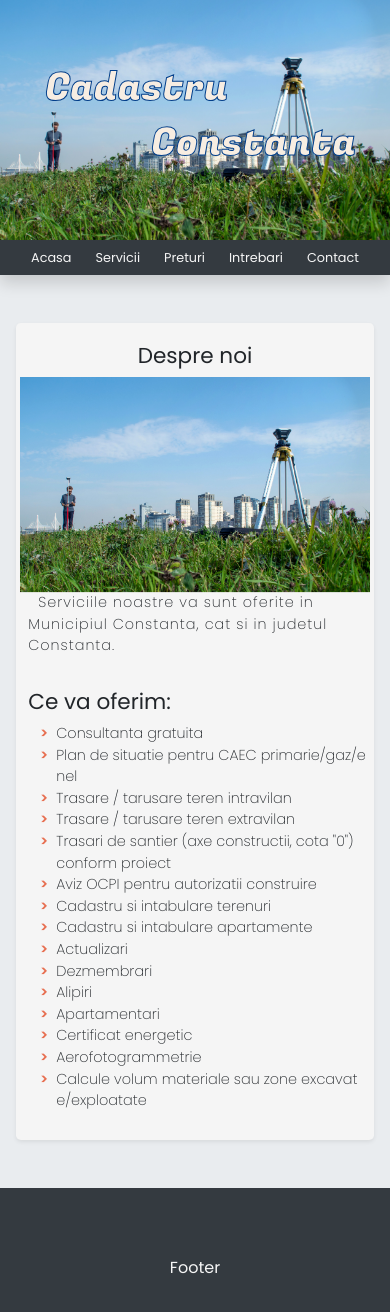
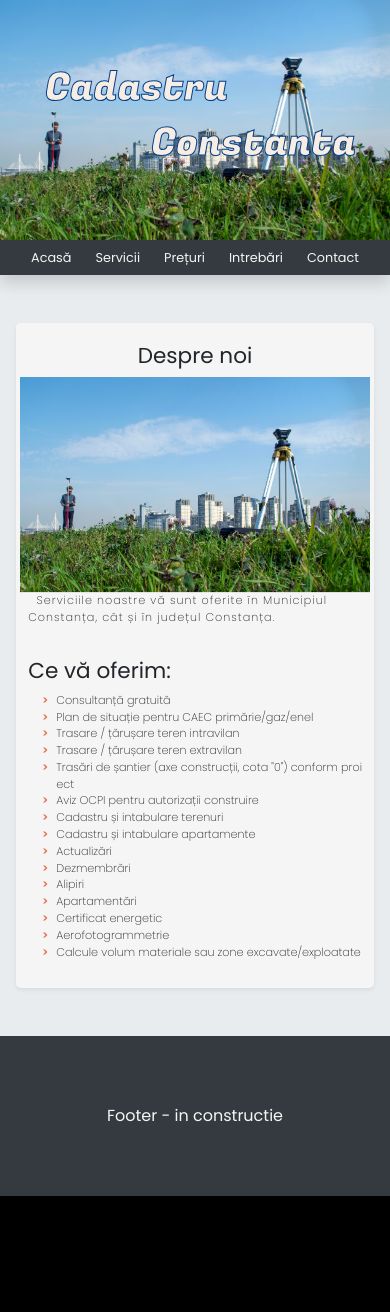
Before and after one commit to MocanuAlinD/cadastru, a Next.js app: page / in a window 390 px wide. Shown: the top 1312 px of the page. After the commit the page ends 1196 px from the top, so only its background shows below. Built offline with nearby package versions, Linux system fonts and the light colour scheme.

Commit message:
Minor changes here and there

```diff
--- a/components/Footer.js
+++ b/components/Footer.js
@@ -3,7 +3,7 @@ import styles from '../styles/footer.module.scss'
 
 const Footer = () => {
   return (
-    <div className={styles.container + " d-flex justify-content-center align-items-center"}>Footer</div>
+    <div className={styles.container + " d-flex justify-content-center align-items-center"}>Footer - in constructie</div>
   )
 }
 
--- a/components/NavMenu.js
+++ b/components/NavMenu.js
@@ -14,7 +14,7 @@ const NavMenu = () => {
       >
         <Link href="/">
           {/* <a className={"links m-0 p-0 mx-1 my-2 px-2"}>Acasa</a> */}
-          <a className={"links m-0 p-0 mx-1 my-2 px-2"}><Fade left delay={900}>Acasa</Fade></a>
+          <a className={"links m-0 p-0 mx-1 my-2 px-2"}><Fade left delay={900}>Acasă</Fade></a>
         </Link>
         <Link href="/servicii">
           {/* <a className={"links m-0 p-0 mx-1 my-2 px-2"}>Servicii</a> */}
@@ -22,11 +22,11 @@ const NavMenu = () => {
         </Link>
         <Link href="/preturi">
           {/* <a className={"links m-0 p-0 mx-1 my-2 px-2"}>Preturi</a> */}
-          <a className={"links m-0 p-0 mx-1 my-2 px-2"}><Fade left delay={600}>Preturi</Fade></a>
+          <a className={"links m-0 p-0 mx-1 my-2 px-2"}><Fade left delay={600}>Prețuri</Fade></a>
         </Link>
         <Link href="/intrebari">
           {/* <a className={"links m-0 p-0 mx-1 my-2 px-2"}>Intrebari</a> */}
-          <a className={"links m-0 p-0 mx-1 my-2 px-2"}><Fade left delay={450}>Intrebari</Fade></a>
+          <a className={"links m-0 p-0 mx-1 my-2 px-2"}><Fade left delay={450}>Intrebări</Fade></a>
         </Link>
         <Link href="/contact">
           {/* <a className={"links m-0 p-0 mx-1 my-2 px-2"}>Contact</a> */}
--- a/components/Prezentare.js
+++ b/components/Prezentare.js
@@ -18,29 +18,29 @@ const Prezentare = () => {
         </Fade>
         <Fade bottom delay={300}>
           <p className="col-12 col-md-6 px-2">
-            &nbsp;&nbsp;Serviciile noastre va sunt oferite in Municipiul
-            Constanta, cat si in judetul Constanta.
+            &nbsp;&nbsp;Serviciile noastre vă sunt oferite în Municipiul
+            Constanța, cât și în județul Constanța.
           </p>
         </Fade>
       </div>
-      <h3 className="ps-2 fs-4">Ce va oferim:</h3>
+      <h3 className="ps-2 fs-4">Ce vă oferim:</h3>
       <ul className=" m-0 p-0 ms-4 px-1 mb-4">
-        <Fade left cascade opposite>
-          <li>Consultanta gratuita</li>
-          <li>Plan de situatie pentru CAEC primarie/gaz/enel</li>
-          <li>Trasare / tarusare teren intravilan</li>
-          <li>Trasare / tarusare teren extravilan</li>
+        <Fade left cascade>
+          <li>Consultanță gratuită</li>
+          <li>Plan de situație pentru CAEC primărie/gaz/enel</li>
+          <li>Trasare / țărușare teren intravilan</li>
+          <li>Trasare / țărușare teren extravilan</li>
           <li>
-            Trasari de santier (axe constructii, cota &quot;0&quot;) conform
+            Trasări de șantier (axe construcții, cota &quot;0&quot;) conform
             proiect
           </li>
-          <li>Aviz OCPI pentru autorizatii construire</li>
-          <li>Cadastru si intabulare terenuri</li>
-          <li>Cadastru si intabulare apartamente</li>
-          <li>Actualizari</li>
-          <li>Dezmembrari</li>
+          <li>Aviz OCPI pentru autorizații construire</li>
+          <li>Cadastru și intabulare terenuri</li>
+          <li>Cadastru și intabulare apartamente</li>
+          <li>Actualizări</li>
+          <li>Dezmembrări</li>
           <li>Alipiri</li>
-          <li>Apartamentari</li>
+          <li>Apartamentări</li>
           <li>Certificat energetic</li>
           <li>Aerofotogrammetrie</li>
           <li>Calcule volum materiale sau zone excavate/exploatate</li>
--- a/styles/globals.scss
+++ b/styles/globals.scss
@@ -29,6 +29,9 @@ body {
   --font-h3: 1.3rem;
   --font-h4: 1.2rem;
   --font-h5: 1rem;
+  @media screen and (max-width: 768px){
+    --font-p: .7rem;
+  }
 }
 
 a {
```
